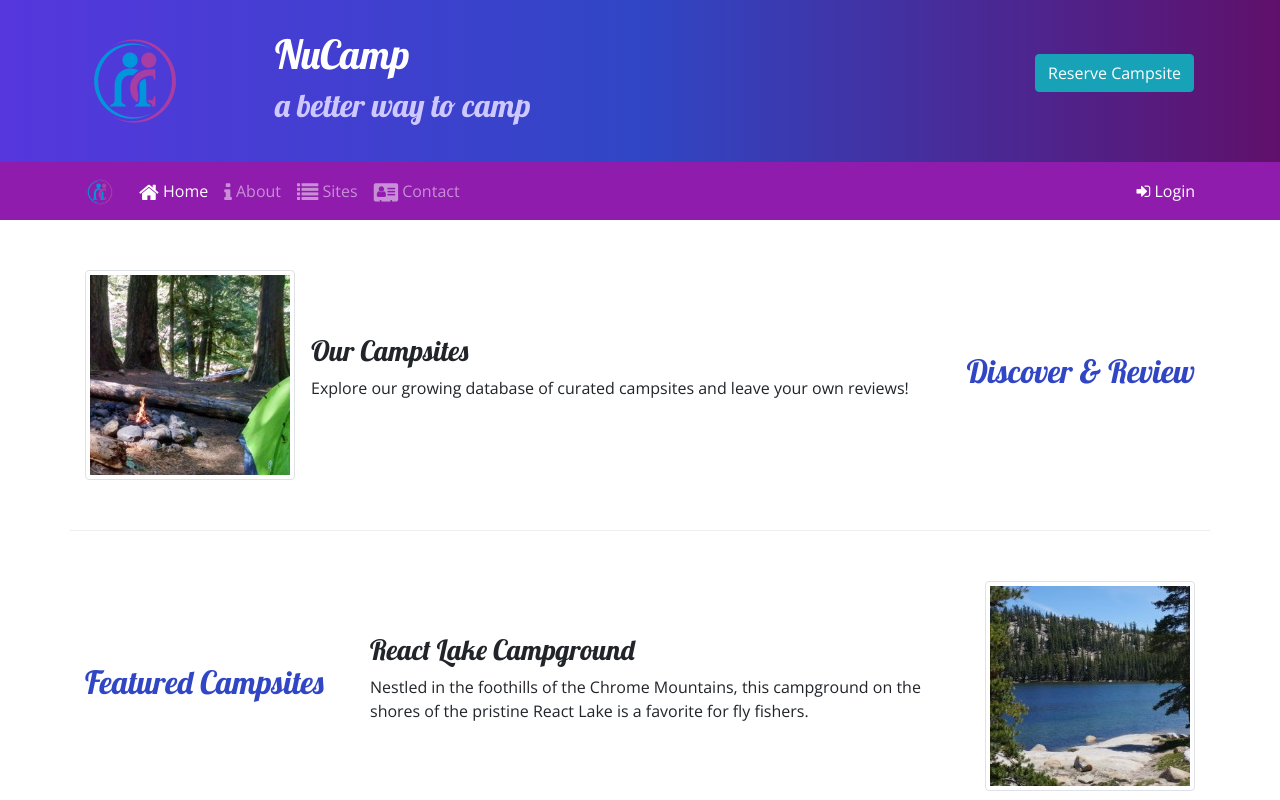
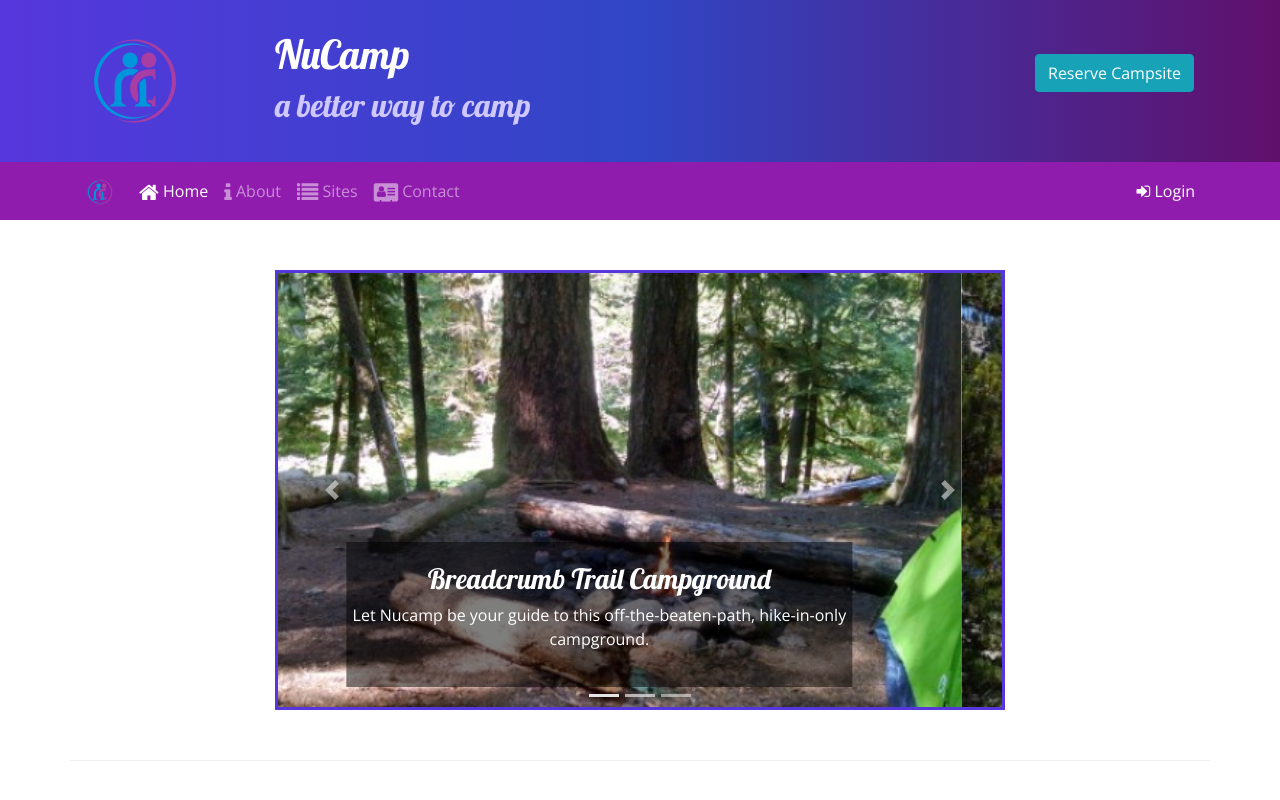
Before and after one commit to jeff1haupt/2-bootstrap, a website: page index.html in a window 1280 px wide. Shown: the top 800 px of the page. Drawn offline with nearby package versions, Linux system fonts and the light colour scheme.

Commit message:
added carousel to index.html

```diff
--- a/css/styles.css
+++ b/css/styles.css
@@ -44,3 +44,11 @@ a, a:hover {
     color: inherit;
     text-decoration: none;
   }
+
+.carousel-caption {
+    background-color: rgba(0, 0, 0, 0.5);
+}
+
+.carousel {
+    border: solid #5637DD;
+}
--- a/index.html
+++ b/index.html
@@ -95,7 +95,51 @@
         </div>
     </div><!-- end modal -->
 
-    <div class="container">
+    <div class="container"><!-- begin body container -->
+        <div class="row row-content"><!-- begin carousel div -->
+            <div class="col-md-8 mx-auto">
+                <div id="homeCarousel" class="carousel slide" data-ride="carousel"><!-- begin carousel -->
+                    <div class="carousel-indicators">
+                        <li data-target="#homeCarousel" data-slide-to="0" class="active"> </li>
+                        <li data-target="#homeCarousel" data-slide-to="1"> </li>
+                        <li data-target="#homeCarousel" data-slide-to="2"> </li>
+                    </div>
+                    <div class="carousel-inner"><!-- begin carousel inner -->
+                        <div class="carousel-item active">
+                            <img src="img/breadcrumb-trail.jpg" alt="Breadcrumb Trail" class="d-block w-100">
+                            <div class="carousel-caption">
+                                <h3> Breadcrumb Trail Campground </h3>
+                                <p class="d-none d-sm-block"> Let Nucamp be your guide to this off-the-beaten-path, hike-in-only campground. </p>
+                            </div>
+                        </div><!-- end 1st carousel item -->
+                        <div class="carousel-item">
+                            <img src="img/react-lake.jpg" alt="React Lake" class="d-block w-100">
+                            <div class="carousel-caption">
+                                <h3> React Lake Campground </h3>
+                                <p class="d-none d-sm-block"> Nestled in the foothills of the Chrome Mountains, this campground on the shores of the pristine React Lake is a favorite for fly fishers. </p>
+                            </div>
+                        </div><!-- end 2nd carousel item -->
+                        <div class="carousel-item">
+                            <img src="img/chrome-river.jpg" alt="Chrome River" class="d-block w-100">
+                            <div class="carousel-caption">
+                                <h3> Chrome River Campground </h3>
+                                <p class="d-none d-sm-block"> Spend a few sunny days and starry nights beneath a canopy of old-growth firs at this enchanting spot by the Chrome River. </p>
+                            </div>
+                        </div><!-- end 3rd carousel item -->
+                    </div><!-- end carousel inner -->
+                    <!-- start carousel controls -->
+                    <a class="carousel-control-prev" href="#homeCarousel" role="button" data-slide="prev">
+                        <span class="carousel-control-prev-icon"></span>
+                        <span class="sr-only">Previous</span>
+                    </a>
+                    <a class="carousel-control-next" href="#homeCarousel" role="button" data-slide="next">
+                        <span class="carousel-control-next-icon"></span>
+                        <span class="sr-only">Next</span>
+                    </a>
+                    <!-- end carousel controls -->
+                </div><!-- end carousel -->
+            </div>
+        </div><!-- end carousel div -->
         <div class="row row-content align-items-center">
             <div class="col-sm-4 order-sm-last col-md-3">
                 <h2 class="text-sm-right">Discover & Review</h2>
```
